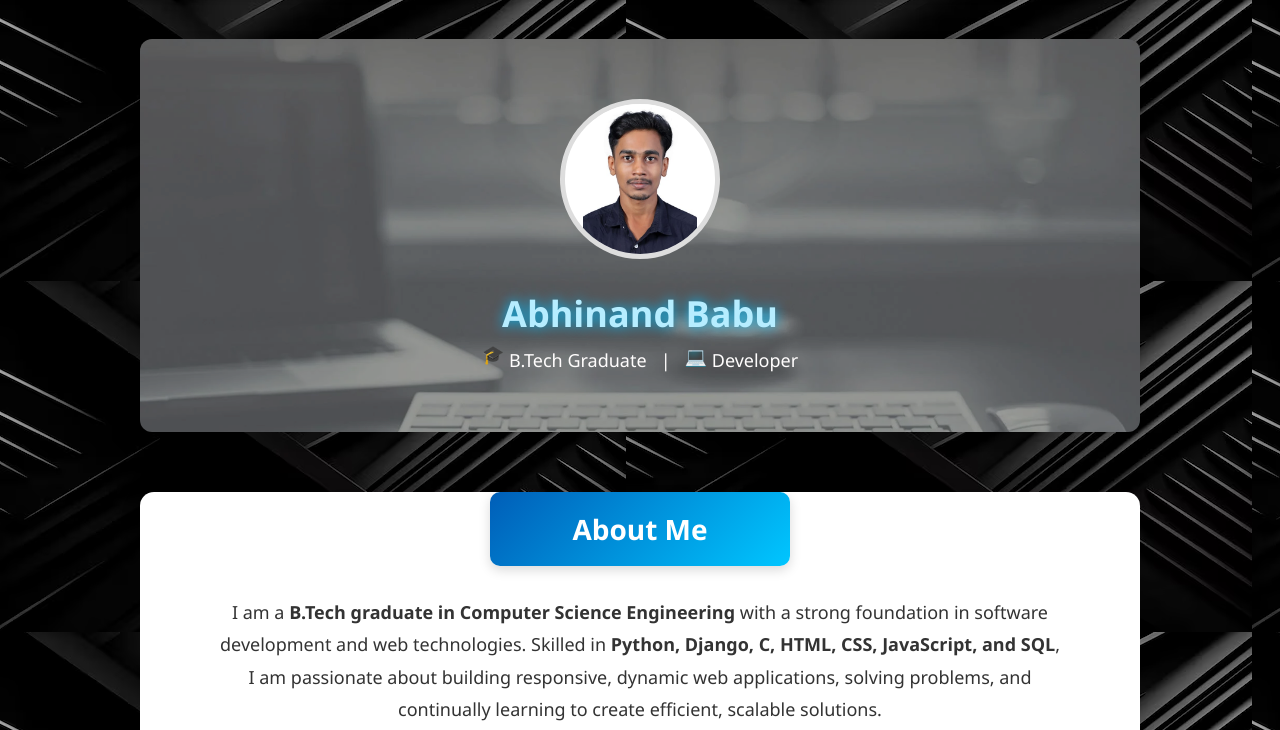
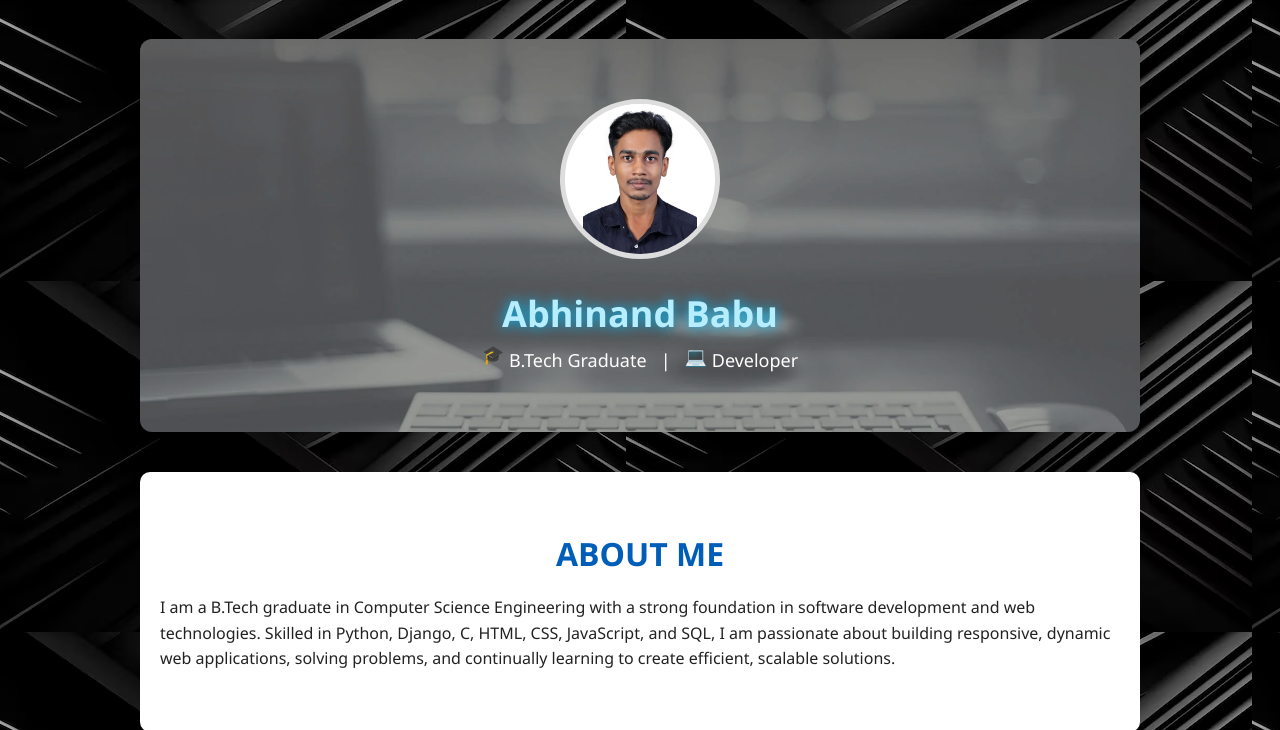
Before and after one commit to Abhinand2502/portfolio, a plain HTML site: page index.html in a window 1280 px wide. Shown: the part 70-800 px from the top of the page. Drawn offline with Linux system fonts and the light colour scheme.

Commit message:
Your commit message

```diff
--- a/index.html
+++ b/index.html
@@ -161,19 +161,16 @@
 </div>
 
 </section>
-<section id="about" class="about-section">
-  <div class="about-header">
-    <h2>About Me</h2>
-  </div>
-  <p>
-    I am a <strong>B.Tech graduate in Computer Science Engineering</strong> with a strong foundation in software development and web technologies.
-    Skilled in <strong>Python, Django, C, HTML, CSS, JavaScript, and SQL</strong>, I am passionate about building responsive, dynamic web applications, solving problems, and continually learning to create efficient, scalable solutions.
+<section id="about" class="section" style="background: #fff; color: #111; padding: 60px 20px; border-radius: 10px; margin: 40px auto; max-width: 1000px;">
+  <h2 style="font-size: 32px; margin-bottom: 20px; color: #005eb8; text-align: center;">ABOUT ME</h2>
+  <p style="font-size: 16px; line-height: 1.6; color: #222;">
+    I am a B.Tech graduate in Computer Science Engineering with a strong foundation in software development and web technologies.
+    Skilled in Python, Django, C, HTML, CSS, JavaScript, and SQL, I am passionate about building responsive, dynamic web applications, solving problems, and continually learning to create efficient, scalable solutions.
   </p>
 </section>
 
-
 <section id="skills" class="skills-section">
-  <h2>Skills</h2>
+  <h2>SKILLS</h2>
   <div class="skills-grid">
     <div class="skill-item"><i class="fab fa-python"></i> Python</div>
     <div class="skill-item"><i class="fas fa-server"></i> Django</div>
@@ -188,7 +185,7 @@
 
 
 <section id="projects" class="projects-section" role="region" aria-labelledby="projects-heading">
-  <h2 id="projects-heading">Projects</h2>
+  <h2 id="projects-heading">MY PROJECTS</h2>
 
   <div class="projects-grid">
 
@@ -229,7 +226,7 @@
 
 
   <section id="resume" class="resume-section">
-  <h2>Resume</h2>
+  <h2>RESUME</h2>
 
   <div class="resume-viewer">
     <iframe src="assets/resume.pdf" title="Resume PDF"></iframe>
--- a/style.css
+++ b/style.css
@@ -363,44 +363,3 @@ footer {
     margin: 0 12px;
   }
 }
-
-.about-section {
-  background: #fff;
-  color: #111;
-  padding: 50px 40px;
-  border-radius: 14px;
-  margin: 60px auto;
-  max-width: 1000px;
-  box-shadow: 0 6px 25px rgba(0,0,0,0.08);
-  text-align: center;
-  transition: transform 0.3s ease, box-shadow 0.3s ease;
-}
-
-.about-section:hover {
-  transform: translateY(-6px);
-  box-shadow: 0 12px 30px rgba(0,0,0,0.15);
-}
-
-.about-header {
-  background: linear-gradient(135deg, #005eb8, #00c6ff);
-  padding: 18px;
-  border-radius: 10px;
-  margin: -50px auto 30px auto;
-  max-width: 300px;
-  box-shadow: 0 4px 12px rgba(0,0,0,0.15);
-}
-
-.about-header h2 {
-  font-size: 28px;
-  color: #fff;
-  margin: 0;
-  font-weight: 700;
-}
-
-.about-section p {
-  font-size: 18px;
-  line-height: 1.8;
-  color: #333;
-  max-width: 850px;
-  margin: 0 auto;
-}
```
